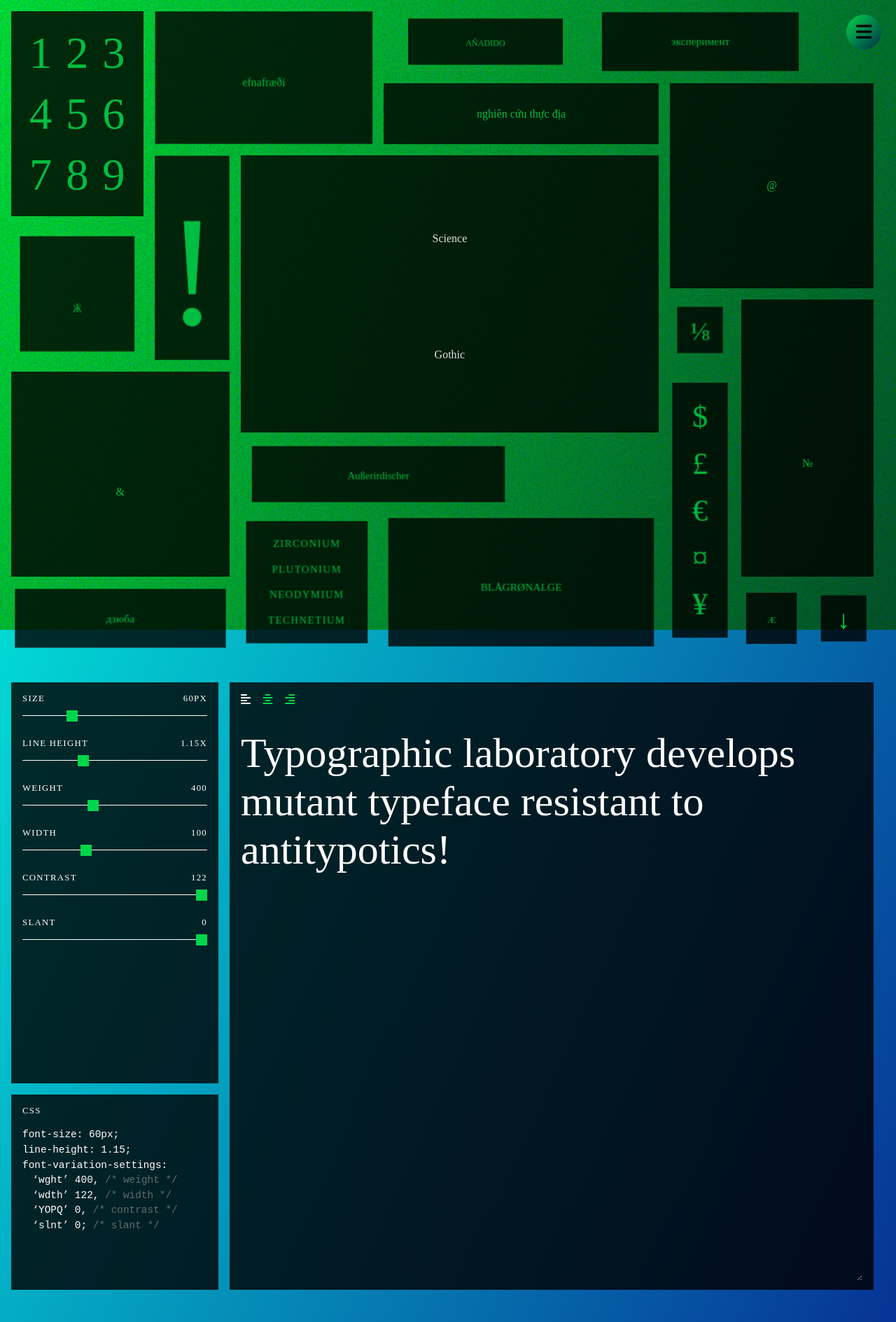
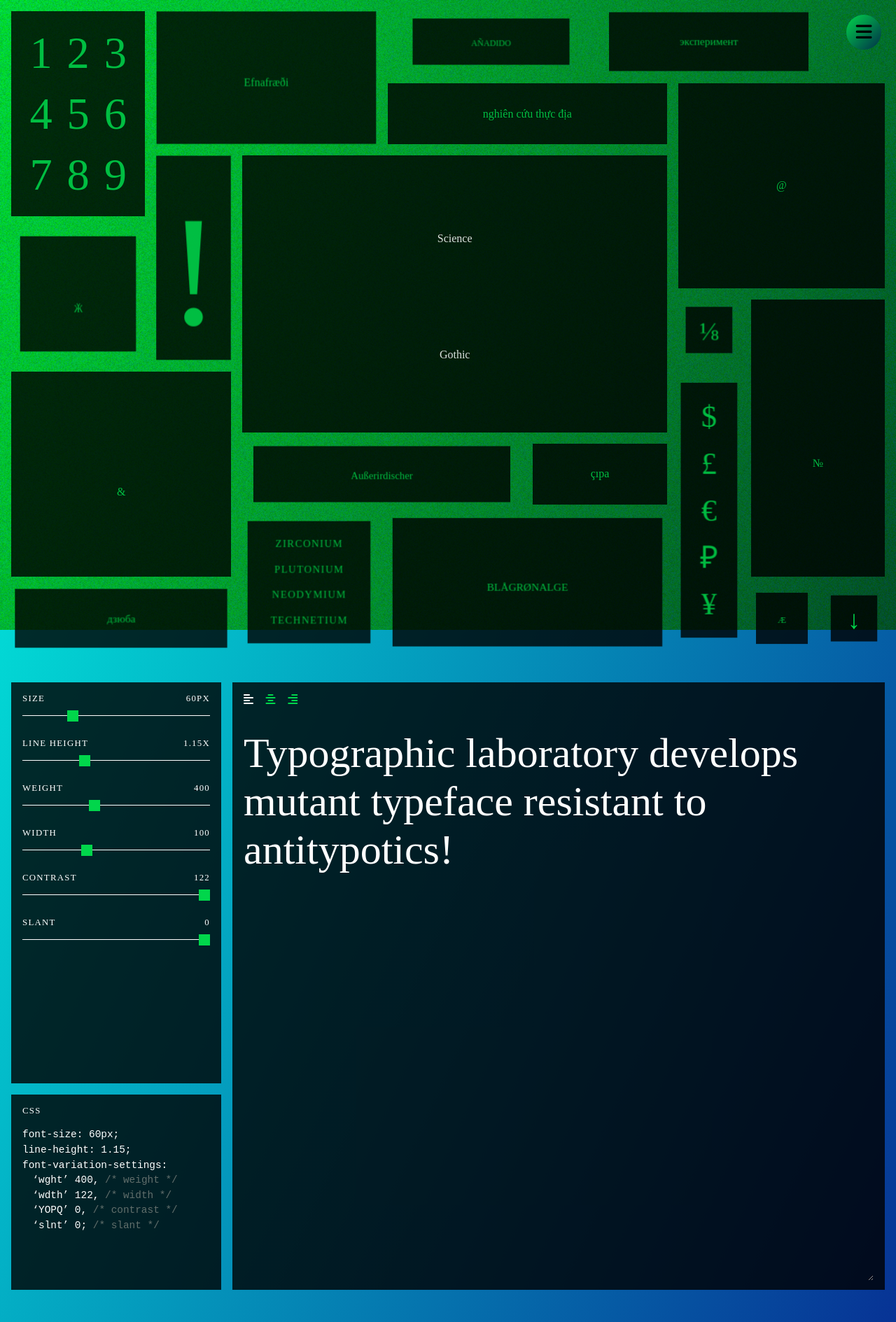
Before and after one commit to tphinney/science_gothic_microsite, a Jekyll site: the page built from index.md, in a window 1280 px wide. Shown: the top 1889 px of the page at 70% size. Built offline with Jekyll 4.4.1, drawn with Linux system fonts in a browser that asks for light colours; nearby versions of some CDN libraries; some web fonts are replaced.

Commit message:
nearly finished intro

```diff
--- a/_includes/sections/intro.md
+++ b/_includes/sections/intro.md
@@ -37,11 +37,11 @@
 </div>
 
 <div class="intro_item" id="currency">
-  <p>$</p>
-  <p>£</p>
-  <p>€</p>
-  <p>¤</p>
-  <p>¥</p>
+  <p id="dollar">$</p>
+  <p id="pound">£</p>
+  <p id="euro">€</p>
+  <p id="ruble">₽</p>
+  <p id="yen">¥</p>
 </div>
 
 <div class="intro_item" id="no">
@@ -73,7 +73,7 @@
 </div>
 
 <div class="intro_item" id="icelandic">
-  <p class="size-to-width">efnafræði</p>
+  <p class="size-to-width">Efnafræði</p>
 </div>
 
 <div class="intro_item" id="cyrillic">
@@ -84,6 +84,10 @@
   <p class="size-to-width">Ӂ</p>
 </div>
 
+<div class="intro_item" id="turkish">
+  <p class="size-to-width">çıpa</p>
+</div>
+
 <div class="intro_item" id="elements">
   <p id="elements_1" class="size-to-width">zirconium</p>
   <p id="elements_2" class="size-to-width">plutonium</p>
--- a/assets/css/theme.css
+++ b/assets/css/theme.css
@@ -76,7 +76,7 @@
 
 .section {
   position: relative;
-  width: calc(100vw - var(--margin));
+
   z-index: 1;
   font-size: 0;
   margin-bottom: var(--margin);
@@ -144,6 +144,29 @@
   transition: color 0.5s;
 }
 
+@keyframes title_cycle {
+  0% { font-variation-settings: 'wdth' 100, 'wght' 400, 'YOPQ' 122, 'slnt' 0; }
+  10% { font-variation-settings: 'wdth' 50, 'wght' 400, 'YOPQ' 122, 'slnt' 0; }
+  12% { font-variation-settings: 'wdth' 50, 'wght' 400, 'YOPQ' 122, 'slnt' 0; }
+  20% { font-variation-settings: 'wdth' 60, 'wght' 100, 'YOPQ' 122, 'slnt' 0; }
+  22% { font-variation-settings: 'wdth' 60, 'wght' 100, 'YOPQ' 122, 'slnt' 0; }
+  30% { font-variation-settings: 'wdth' 60, 'wght' 100, 'YOPQ' 122, 'slnt' -10; }
+  32% { font-variation-settings: 'wdth' 60, 'wght' 100, 'YOPQ' 122, 'slnt' -10; }
+  40% { font-variation-settings: 'wdth' 60, 'wght' 600, 'YOPQ' 122, 'slnt' -10; }
+  42% { font-variation-settings: 'wdth' 60, 'wght' 600, 'YOPQ' 122, 'slnt' -10; }
+  50% { font-variation-settings: 'wdth' 60, 'wght' 600, 'YOPQ' 18, 'slnt' 0; }
+  52% { font-variation-settings: 'wdth' 60, 'wght' 600, 'YOPQ' 18, 'slnt' 0; }
+  60% { font-variation-settings: 'wdth' 100, 'wght' 600, 'YOPQ' 18, 'slnt' 0; }
+  62% { font-variation-settings: 'wdth' 100, 'wght' 600, 'YOPQ' 18, 'slnt' 0; }
+  70% { font-variation-settings: 'wdth' 100, 'wght' 600, 'YOPQ' 122, 'slnt' -10; }
+  72% { font-variation-settings: 'wdth' 100, 'wght' 600, 'YOPQ' 122, 'slnt' -10; }
+  80% { font-variation-settings: 'wdth' 100, 'wght' 100, 'YOPQ' 122, 'slnt' -10; }
+  82% { font-variation-settings: 'wdth' 100, 'wght' 100, 'YOPQ' 122, 'slnt' -10; }
+  90% { font-variation-settings: 'wdth' 90, 'wght' 800, 'YOPQ' 122, 'slnt' 0; }
+  92% { font-variation-settings: 'wdth' 90, 'wght' 800, 'YOPQ' 122, 'slnt' 0; }
+  100% { font-variation-settings: 'wdth' 100, 'wght' 400, 'YOPQ' 122, 'slnt' 0; }
+}
+
 #title {
   grid-column: 4 / 10;
   grid-row: 3 / 7;
@@ -159,6 +182,10 @@
   top: 2.5%;
   line-height: 0.9;
   color: white;
+}
+
+#title:hover p {
+  animation: title_cycle 10s ease-out infinite;
 }
 
 #numerals {
@@ -340,7 +367,7 @@
 
 #fraction p {
   font-size: calc(var(--font_ratio) * 0.5);
-  font-variation-settings: 'wdth' 150, 'wght' 120;
+  font-variation-settings: 'wdth' 150, 'wght' 200;
   position: relative;
   top: 5%;
 }
@@ -359,6 +386,31 @@
   font-size: calc(var(--font_ratio) * 0.5);
   font-variation-settings: 'wdth' 175, 'wght' 300;
   transition: font-variation-settings 0.5s;
+}
+
+#currency:hover #dollar {
+  font-variation-settings: 'wdth' 40, 'wght' 200;
+  transition: font-variation-settings 0.5s;
+}
+
+#currency:hover #pound {
+  font-variation-settings: 'wdth' 70, 'wght' 300;
+  transition: font-variation-settings 0.5s 0.3s;
+}
+
+#currency:hover #euro {
+  font-variation-settings: 'wdth' 100, 'wght' 400;
+  transition: font-variation-settings 0.5s 0.6s;
+}
+
+#currency:hover #ruble {
+  font-variation-settings: 'wdth' 130, 'wght' 500;
+  transition: font-variation-settings 0.5s 0.9s;
+}
+
+#currency:hover #yen {
+  font-variation-settings: 'wdth' 175, 'wght' 700;
+  transition: font-variation-settings 0.5s 1.2s;
 }
 
 #no {
@@ -477,6 +529,24 @@
   transition: font-variation-settings 0.5s;
 }
 
+#belarusian {
+  grid-column: 1 / 4;
+  grid-row: 9;
+  animation: scale_in 6s;
+}
+
+#belarusian p {
+  position: relative;
+  top: 2.5%;
+  font-variation-settings: 'wdth' 200, 'wght' 800, 'YOPQ' 30, 'slnt' -10;
+  transition: font-variation-settings 0.5s;
+}
+
+#belarusian:hover p {
+  font-variation-settings: 'wdth' 200, 'wght' 500, 'YOPQ' 122, 'slnt' 0;
+  transition: font-variation-settings 0.75s;
+}
+
 #cyrillic {
   grid-column: 9 / 12;
   grid-row: 1;
@@ -574,30 +644,28 @@
 #spanish p {
   position: relative;
   top: 5%;
-  font-variation-settings: 'wdth' 150, 'wght' 250;
+  font-variation-settings: 'wdth' 150, 'wght' 250, 'slnt' 0;
   transition: font-variation-settings 1s;
 }
 
 #spanish:hover p {
-  font-variation-settings: 'wdth' 60, 'wght' 800;
+  font-variation-settings: 'wdth' 60, 'wght' 800, 'slnt' -10;
   transition: font-variation-settings 1s;
 }
 
-#belarusian {
-  grid-column: 1 / 4;
-  grid-row: 9;
-  animation: scale_in 6s;
+#turkish {
+  grid-column: 8 / 10;
+  grid-row: 7;
+  animation: scale_in 4s;
 }
 
-#belarusian p {
-  position: relative;
-  top: 2.5%;
-  font-variation-settings: 'wdth' 200, 'wght' 800, 'YOPQ' 30, 'slnt' -10;
+#turkish p {
+  font-variation-settings: 'wdth' 200, 'wght' 120;
   transition: font-variation-settings 0.5s;
 }
 
-#belarusian:hover p {
-  font-variation-settings: 'wdth' 200, 'wght' 500, 'YOPQ' 122, 'slnt' 0;
+#turkish:hover p {
+  font-variation-settings: 'wdth' 72, 'wght' 600;
   transition: font-variation-settings 0.75s;
 }
 
```
